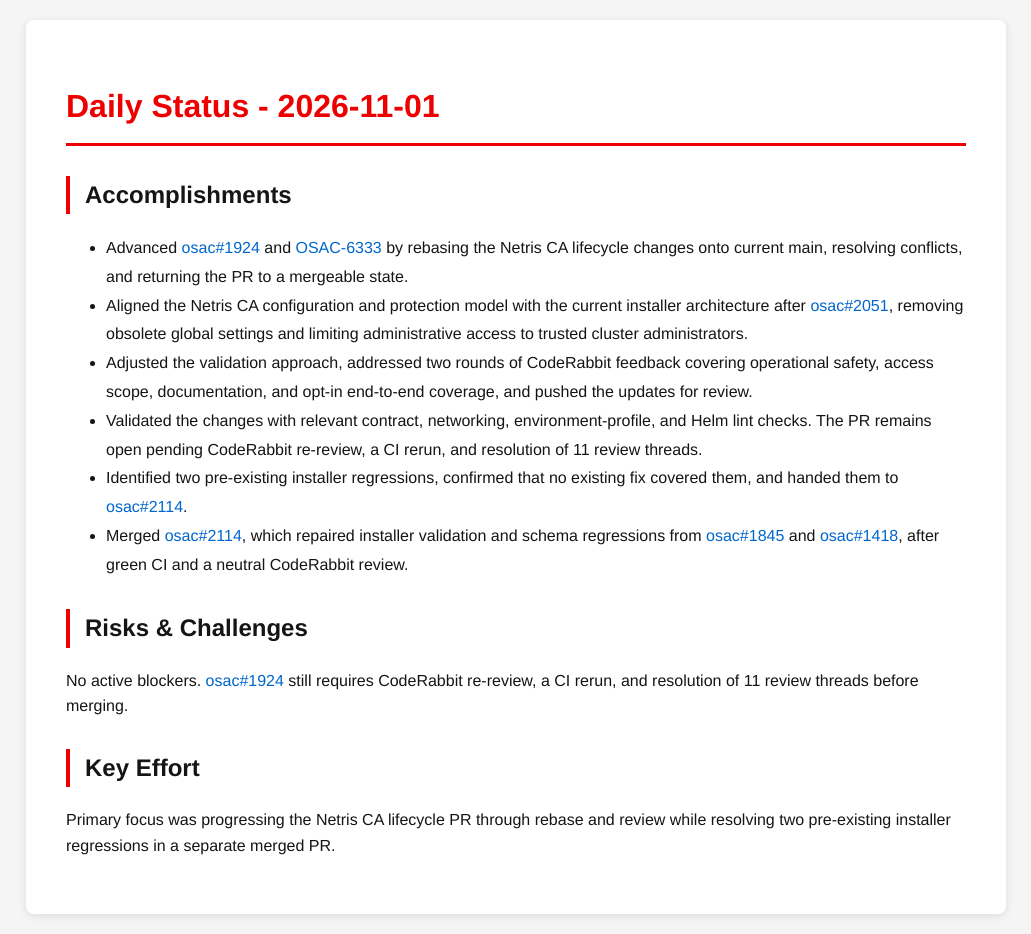
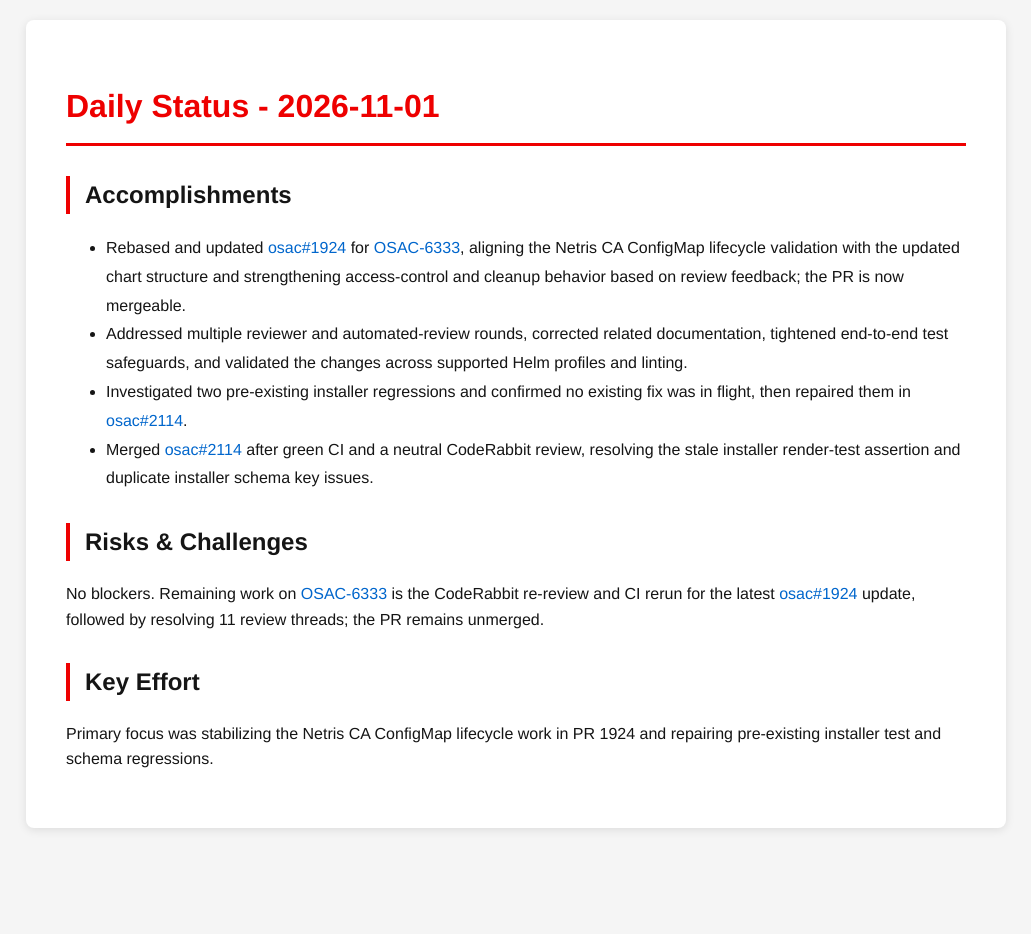
Before and after one commit to tzvatot/daily-status, a Jekyll site: the page built from 2026-11-01.md, in a window 1280 px wide. Shown: the whole page, without its empty margins (124-1155 px from the left). Built offline with Jekyll 4.4.1, drawn with Linux system fonts in a browser that asks for light colours; after the commit the page ends 900 px from its top, so only the background shows below that.

Commit message:
Daily status update - 2026-11-01

```diff
--- a/2026-11-01.md
+++ b/2026-11-01.md
@@ -7,15 +7,13 @@
 # Daily Status - 2026-11-01
 
 ## Accomplishments
-- Advanced [osac#1924](https://github.com/osac-project/osac/pull/1924) and [OSAC-6333](https://redhat.atlassian.net/browse/OSAC-6333) by rebasing the Netris CA lifecycle changes onto current main, resolving conflicts, and returning the PR to a mergeable state.
-- Aligned the Netris CA configuration and protection model with the current installer architecture after [osac#2051](https://github.com/osac-project/osac/pull/2051), removing obsolete global settings and limiting administrative access to trusted cluster administrators.
-- Adjusted the validation approach, addressed two rounds of CodeRabbit feedback covering operational safety, access scope, documentation, and opt-in end-to-end coverage, and pushed the updates for review.
-- Validated the changes with relevant contract, networking, environment-profile, and Helm lint checks. The PR remains open pending CodeRabbit re-review, a CI rerun, and resolution of 11 review threads.
-- Identified two pre-existing installer regressions, confirmed that no existing fix covered them, and handed them to [osac#2114](https://github.com/osac-project/osac/pull/2114).
-- Merged [osac#2114](https://github.com/osac-project/osac/pull/2114), which repaired installer validation and schema regressions from [osac#1845](https://github.com/osac-project/osac/pull/1845) and [osac#1418](https://github.com/osac-project/osac/pull/1418), after green CI and a neutral CodeRabbit review.
+- Rebased and updated [osac#1924](https://github.com/osac-project/osac/pull/1924) for [OSAC-6333](https://redhat.atlassian.net/browse/OSAC-6333), aligning the Netris CA ConfigMap lifecycle validation with the updated chart structure and strengthening access-control and cleanup behavior based on review feedback; the PR is now mergeable.
+- Addressed multiple reviewer and automated-review rounds, corrected related documentation, tightened end-to-end test safeguards, and validated the changes across supported Helm profiles and linting.
+- Investigated two pre-existing installer regressions and confirmed no existing fix was in flight, then repaired them in [osac#2114](https://github.com/osac-project/osac/pull/2114).
+- Merged [osac#2114](https://github.com/osac-project/osac/pull/2114) after green CI and a neutral CodeRabbit review, resolving the stale installer render-test assertion and duplicate installer schema key issues.
 
 ## Risks & Challenges
-No active blockers. [osac#1924](https://github.com/osac-project/osac/pull/1924) still requires CodeRabbit re-review, a CI rerun, and resolution of 11 review threads before merging.
+No blockers. Remaining work on [OSAC-6333](https://redhat.atlassian.net/browse/OSAC-6333) is the CodeRabbit re-review and CI rerun for the latest [osac#1924](https://github.com/osac-project/osac/pull/1924) update, followed by resolving 11 review threads; the PR remains unmerged.
 
 ## Key Effort
-Primary focus was progressing the Netris CA lifecycle PR through rebase and review while resolving two pre-existing installer regressions in a separate merged PR.
+Primary focus was stabilizing the Netris CA ConfigMap lifecycle work in PR 1924 and repairing pre-existing installer test and schema regressions.
```
